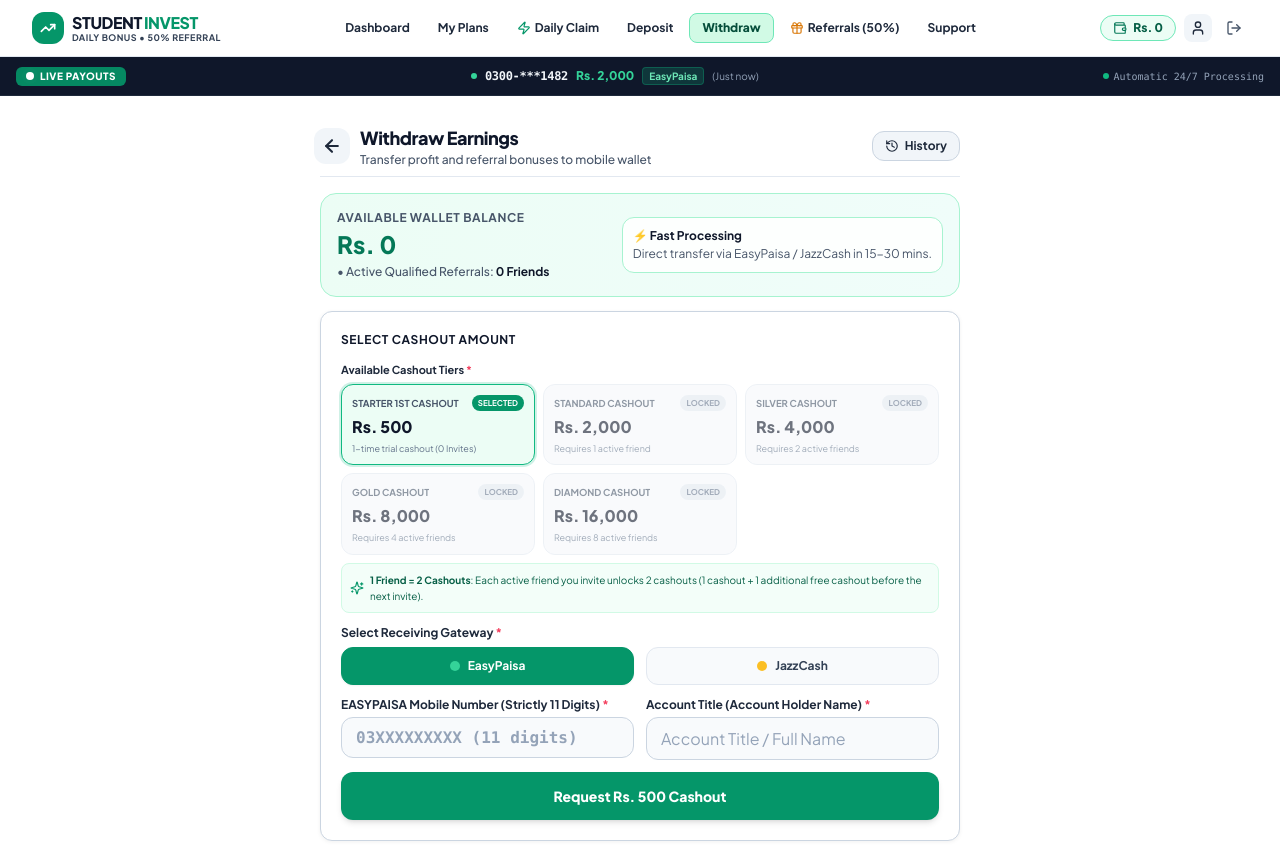
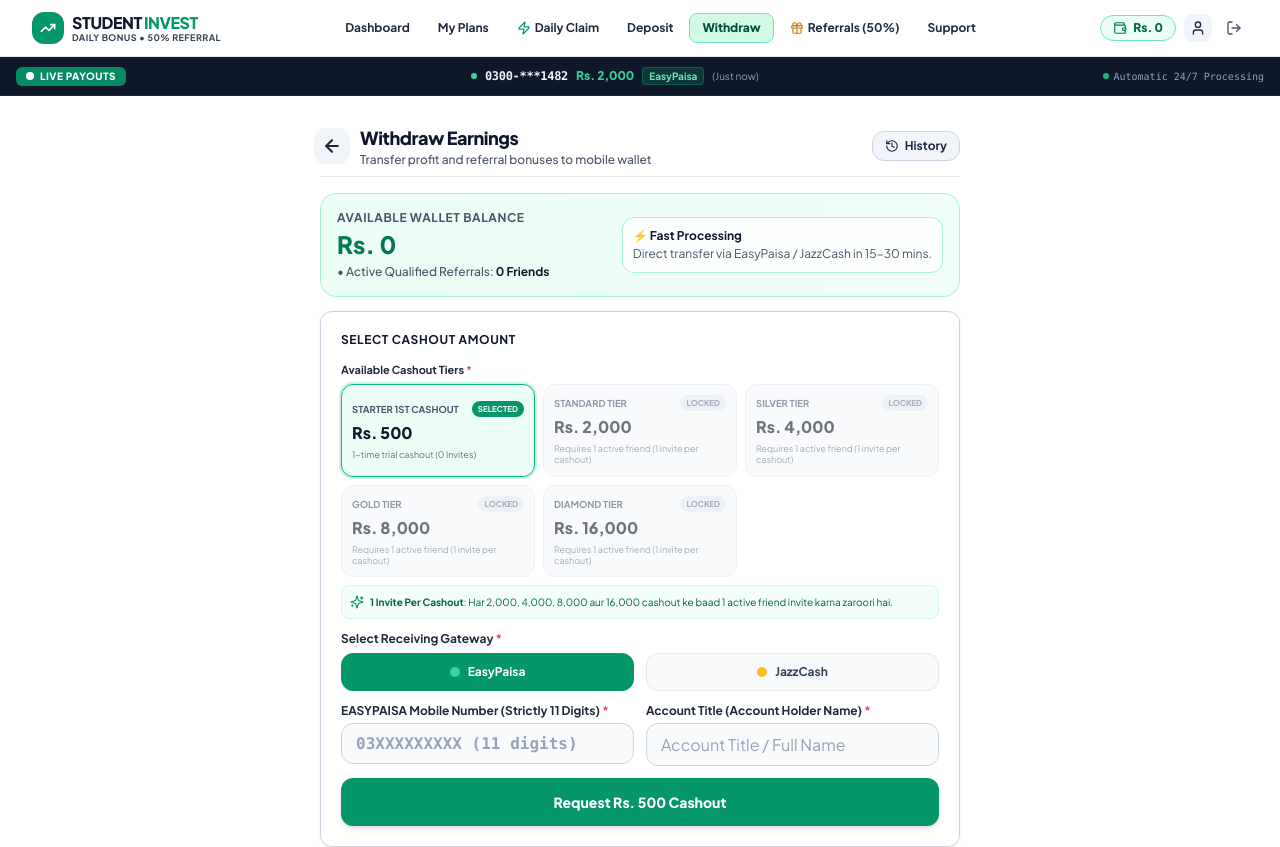
Before and after one commit to saim29066-afk/online-work, a React (Vite) app in the folder frontend/: page /withdraw in a window 1280 px wide. Shown: the top 847 px of the page. Built offline with nearby package versions, Linux system fonts and the light colour scheme; no server answers; sample sign-in values are in the browser's storage.

Commit message:
Update withdrawal policy: 1 active friend invite required per cashout for Rs 2000, 4000, 8000, 16000 tiers

```diff
--- a/frontend/src/pages/Withdraw.jsx
+++ b/frontend/src/pages/Withdraw.jsx
@@ -24,10 +24,10 @@
 
 const TIERS = [
   { amount: 500, label: 'Starter 1st Cashout', requiredInvites: 0, desc: '1-time trial cashout (0 Invites)' },
-  { amount: 2000, label: 'Standard Cashout', requiredInvites: 1, desc: 'Requires 1 active friend' },
-  { amount: 4000, label: 'Silver Cashout', requiredInvites: 2, desc: 'Requires 2 active friends' },
-  { amount: 8000, label: 'Gold Cashout', requiredInvites: 4, desc: 'Requires 4 active friends' },
-  { amount: 16000, label: 'Diamond Cashout', requiredInvites: 8, desc: 'Requires 8 active friends' }
+  { amount: 2000, label: 'Standard Tier', requiredInvites: 1, desc: 'Requires 1 active friend (1 invite per cashout)' },
+  { amount: 4000, label: 'Silver Tier', requiredInvites: 1, desc: 'Requires 1 active friend (1 invite per cashout)' },
+  { amount: 8000, label: 'Gold Tier', requiredInvites: 1, desc: 'Requires 1 active friend (1 invite per cashout)' },
+  { amount: 16000, label: 'Diamond Tier', requiredInvites: 1, desc: 'Requires 1 active friend (1 invite per cashout)' }
 ];
 
 const Withdraw = () => {
@@ -314,9 +314,6 @@
                 } else if (isHigherLockedBefore500) {
                   badgeText = 'LOCKED';
                   badgeClass = 'bg-slate-200 text-slate-500';
-                } else if (tier.isFreeBonus && hasEnoughInvites) {
-                  badgeText = '🎁 FREE CASHOUT';
-                  badgeClass = 'bg-emerald-600 text-white animate-pulse';
                 } else if (tier.requiredInvites > 0 && !hasEnoughInvites) {
                   const needed = tier.requiredInvites - tierInfo.qualifiedReferralsCount;
                   badgeText = `NEED ${needed} FRIEND${needed > 1 ? 'S' : ''}`;
@@ -363,7 +360,7 @@
             <div className="mt-2 p-2 rounded-lg bg-emerald-50/60 border border-emerald-100 text-[10px] text-emerald-800 flex items-center gap-1.5">
               <Sparkles className="w-3.5 h-3.5 text-emerald-600 shrink-0" />
               <span>
-                <strong>1 Friend = 2 Cashouts</strong>: Each active friend you invite unlocks 2 cashouts (1 cashout + 1 additional free cashout before the next invite).
+                <strong>1 Invite Per Cashout</strong>: Har 2,000, 4,000, 8,000 aur 16,000 cashout ke baad 1 active friend invite karna zaroori hai.
               </span>
             </div>
           </div>
```
Also changed, not shown: 1 other file (tests, documents, lock files or other folders).
